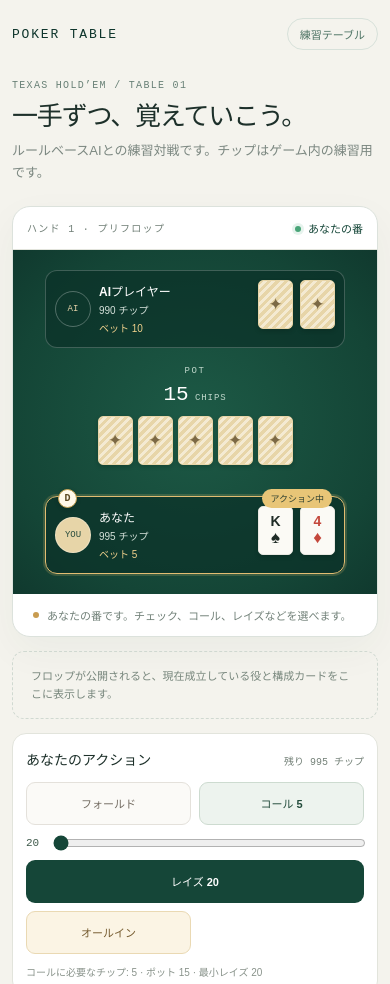
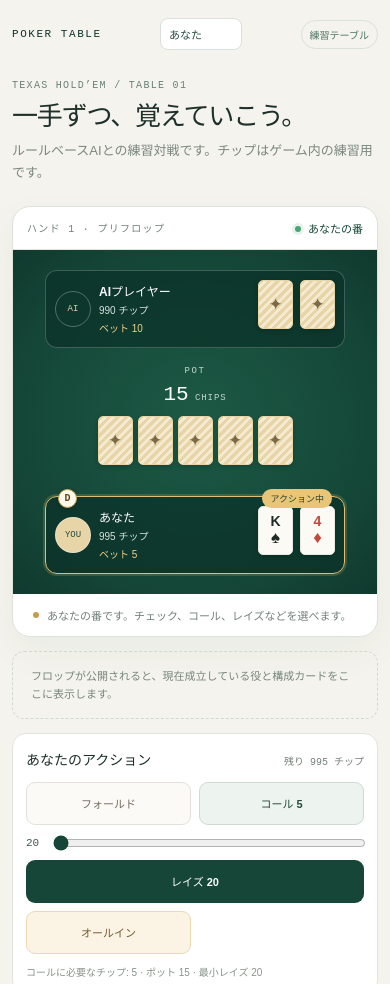
Before and after one commit to astro-root/poker, a website built with Vite: page index.html in a window 390 px wide. Shown: the top 984 px of the page. Built offline with nearby package versions, Linux system fonts and the light colour scheme.

Commit message:
Add saved player name to practice table

```diff
--- a/src/main.ts
+++ b/src/main.ts
@@ -12,6 +12,8 @@ const aiId = 'table-ai';
 const app = document.querySelector<HTMLElement>('#app');
 if (!app) throw new Error('Application root is missing');
 
+const playerNameKey = 'poker-practice-player-name';
+let playerName = loadPlayerName();
 let table: TableState | null = null;
 let aiTimer: number | undefined;
 let aiThinking = false;
@@ -26,6 +28,14 @@ function node<K extends keyof HTMLElementTagNameMap>(tag: K, className?: string,
 
 function formatChips(amount: number): string {
   return new Intl.NumberFormat('ja-JP').format(amount);
+}
+
+function loadPlayerName(): string {
+  try {
+    return globalThis.localStorage.getItem(playerNameKey)?.trim().slice(0, 20) || 'あなた';
+  } catch {
+    return 'あなた';
+  }
 }
 
 function cardLabel(card: Card): string {
@@ -64,7 +74,7 @@ function performAction(action: BettingAction): void {
   if (!table || !table.hand || table.hand.stage === 'complete' || aiThinking) return;
   try {
     table = applyTableAction(table, table.version, humanId, action);
-    notice = actionNotice('あなた', action);
+    notice = actionNotice(playerName, action);
     render();
     runAiIfNeeded();
   } catch (error) {
@@ -142,7 +152,21 @@ function render(): void {
   const brand = node('a', 'brand', 'POKER TABLE');
   brand.href = '/';
   brand.setAttribute('aria-label', 'ポーカーテーブル ホーム');
-  header.append(brand, node('span', 'practice-tag', '練習テーブル'));
+  const playerControl = node('label', 'player-name-control');
+  playerControl.append(node('span', '', '名前'));
+  const playerNameInput = node('input', 'player-name-input') as HTMLInputElement;
+  playerNameInput.type = 'text';
+  playerNameInput.value = playerName;
+  playerNameInput.maxLength = 20;
+  playerNameInput.setAttribute('autocomplete', 'nickname');
+  playerNameInput.setAttribute('aria-label', 'プレイヤー名');
+  playerNameInput.addEventListener('change', () => {
+    playerName = playerNameInput.value.trim().slice(0, 20) || 'あなた';
+    try { globalThis.localStorage.setItem(playerNameKey, playerName); } catch { /* Storage can be unavailable in private browsing. */ }
+    render();
+  });
+  playerControl.append(playerNameInput);
+  header.append(brand, playerControl, node('span', 'practice-tag', '練習テーブル'));
   shell.append(header);
 
   const intro = node('section', 'intro');
@@ -174,7 +198,7 @@ function render(): void {
   felt.append(center);
 
   const human = view.hand?.players.find((player) => player.id === humanId);
-  felt.append(renderSeat('あなた', human, isHumanTurn, true, table.buttonPlayerId === humanId));
+  felt.append(renderSeat(playerName, human, isHumanTurn, true, table.buttonPlayerId === humanId));
   tableCard.append(felt);
 
   const noticeBar = node('div', 'notice-bar');
@@ -215,10 +239,10 @@ function render(): void {
   if (hand.stage === 'complete') {
     const result = hand.result;
     if (result?.type === 'showdown') {
-      const winners = Object.entries(result.settlement.payouts).filter(([, amount]) => amount > 0).map(([id, amount]) => `${id === humanId ? 'あなた' : '相手'} +${formatChips(amount)}`).join('　');
+      const winners = Object.entries(result.settlement.payouts).filter(([, amount]) => amount > 0).map(([id, amount]) => `${id === humanId ? playerName : '相手'} +${formatChips(amount)}`).join('　');
       actionPanel.append(node('p', 'result-copy', winners || 'ショーダウンが終了しました。'));
     } else if (result?.type === 'uncontested') {
-      actionPanel.append(node('p', 'result-copy', `${result.winnerId === humanId ? 'あなた' : '相手'}が全員のフォールドでポット ${formatChips(result.pot)} を獲得しました。`));
+      actionPanel.append(node('p', 'result-copy', `${result.winnerId === humanId ? playerName : '相手'}が全員のフォールドでポット ${formatChips(result.pot)} を獲得しました。`));
     }
     const canContinue = table.seats.filter((seat) => seat.stack > 0).length >= 2;
     const nextButton = node('button', 'action-button primary-action', canContinue ? '次のハンドへ' : '最初から遊ぶ');
--- a/src/style.css
+++ b/src/style.css
@@ -21,6 +21,8 @@ button:disabled { cursor: not-allowed; opacity: .48; }
 
 .page-shell { width: min(100% - 40px, 960px); margin: 0 auto; padding: 24px 0 38px; }
 .topbar { display: flex; align-items: center; justify-content: space-between; min-height: 36px; }
+.player-name-control { display: flex; align-items: center; gap: 7px; color: #718078; font-size: 10px; }
+.player-name-input { width: 110px; min-height: 32px; border: 1px solid #d7e1da; border-radius: 8px; background: white; padding: 5px 8px; color: #244c3c; font-size: 11px; }
 .brand { color: var(--green-dark); font-family: 'DM Mono', monospace; font-size: 13px; font-weight: 500; letter-spacing: .14em; text-decoration: none; }
 .practice-tag { border: 1px solid #d7e1da; border-radius: 999px; color: #4f7565; font-size: 11px; padding: 7px 12px; }
 .intro { padding: 35px 0 22px; }
@@ -122,6 +124,12 @@ button:disabled { cursor: not-allowed; opacity: .48; }
   .page-shell { width: min(100% - 24px, 960px); padding-top: 16px; }
   .intro { padding-top: 28px; }
   .panel-header { padding: 13px 14px; }
+  .topbar { gap: 8px; }
+  .brand { font-size: 11px; }
+  .player-name-control { gap: 4px; }
+  .player-name-control > span { display: none; }
+  .player-name-input { width: 82px; }
+  .practice-tag { padding: 6px 8px; font-size: 10px; }
   .felt { padding: 20px 12px; }
   .player-seat { gap: 8px; padding: 9px; }
   .playing-card { width: 35px; height: 49px; }
```
Also changed, not shown: README.md.
